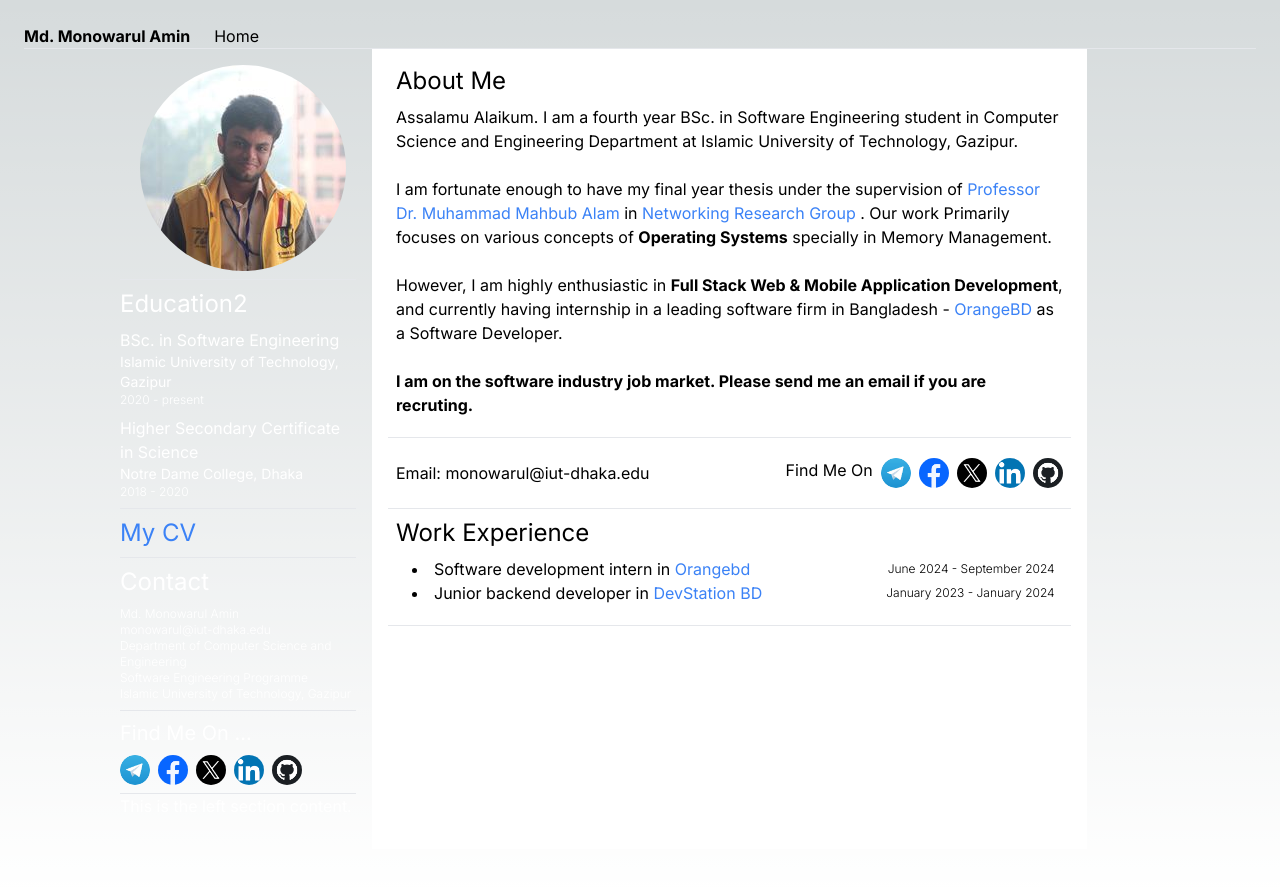
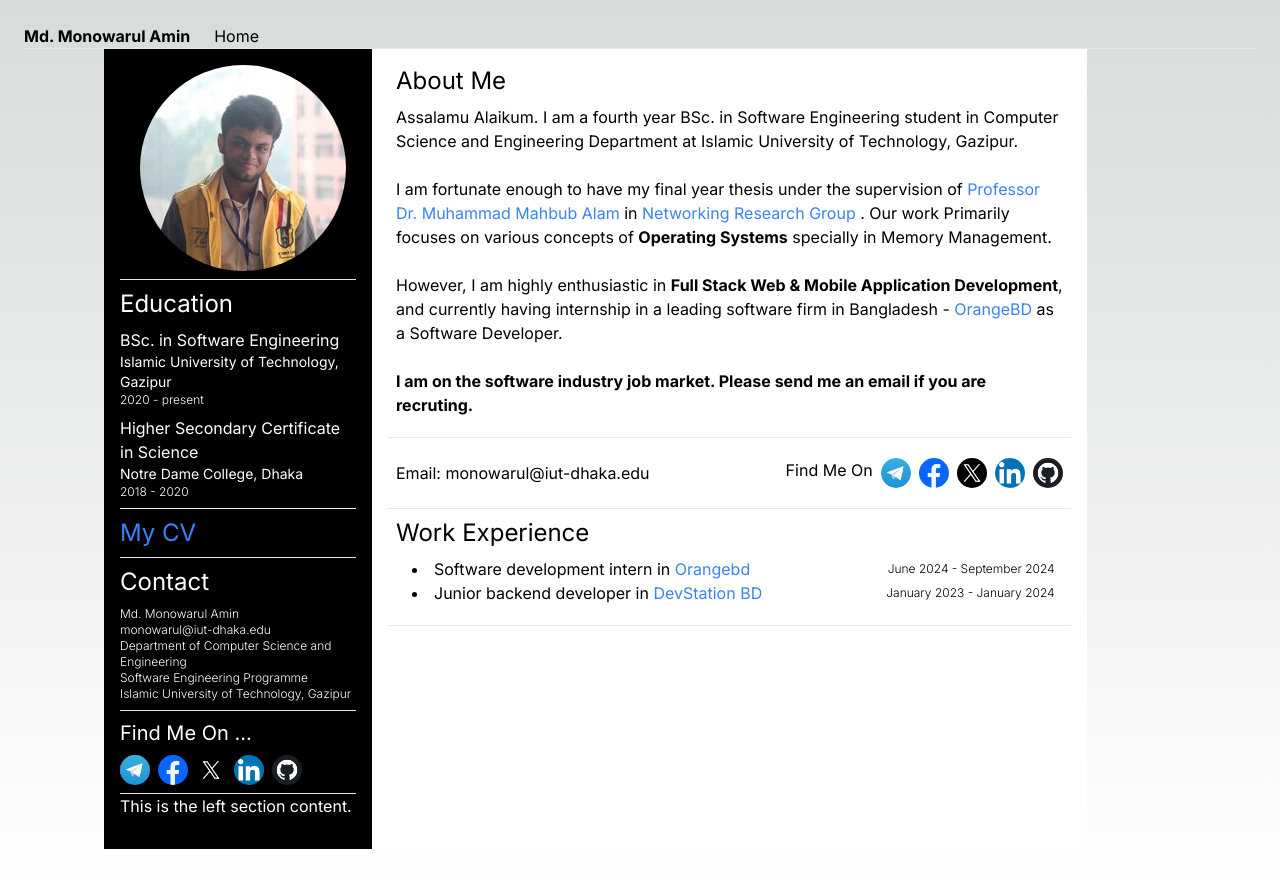
Before and after one commit to Md-Monowarul-Amin/MyPortfolio, a Next.js app: page /portfolio in a window 1280 px wide. Shown: the top 888 px of the page. Built offline with nearby package versions, Linux system fonts and the light colour scheme.

Commit message:
2removedFromEducation

```diff
--- a/app/portfolio/leftComponents/education.js
+++ b/app/portfolio/leftComponents/education.js
@@ -7,7 +7,7 @@ export default function Education(){
 
     return(
         <div>
-            <h1 className="text-2xl mt-2 ">Education2</h1>
+            <h1 className="text-2xl mt-2 ">Education</h1>
         <div>
             <ul>
                 {
--- a/app/portfolio/leftComponents/leftContent.js
+++ b/app/portfolio/leftComponents/leftContent.js
@@ -11,7 +11,7 @@ export default function LeftContents(){
 
     const personalData = getPersonalData();
     return(
-        <div className="w-1/4  p-4 bg-black-500 text-white">
+        <div className="w-1/4  p-4 bg-black text-white">
             <Image src={propic} alt="Profile Picture" quality={100} className="rounded-full ml-5 mb-2"/>
             <hr></hr>
             {/* <h1 className="text-4xl font-bold">Left Section</h1> */}
```
